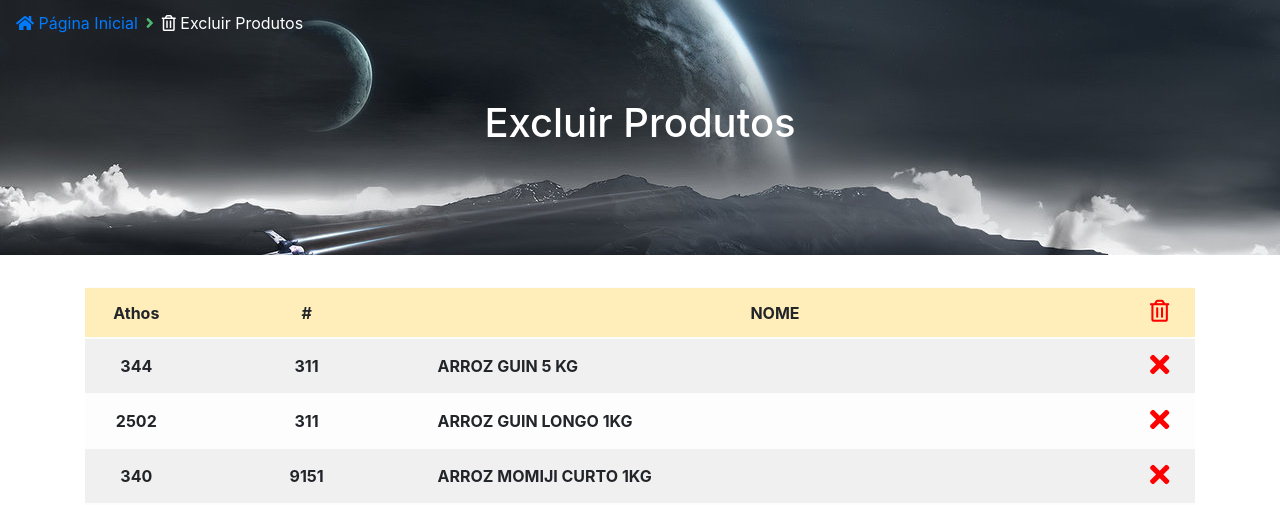
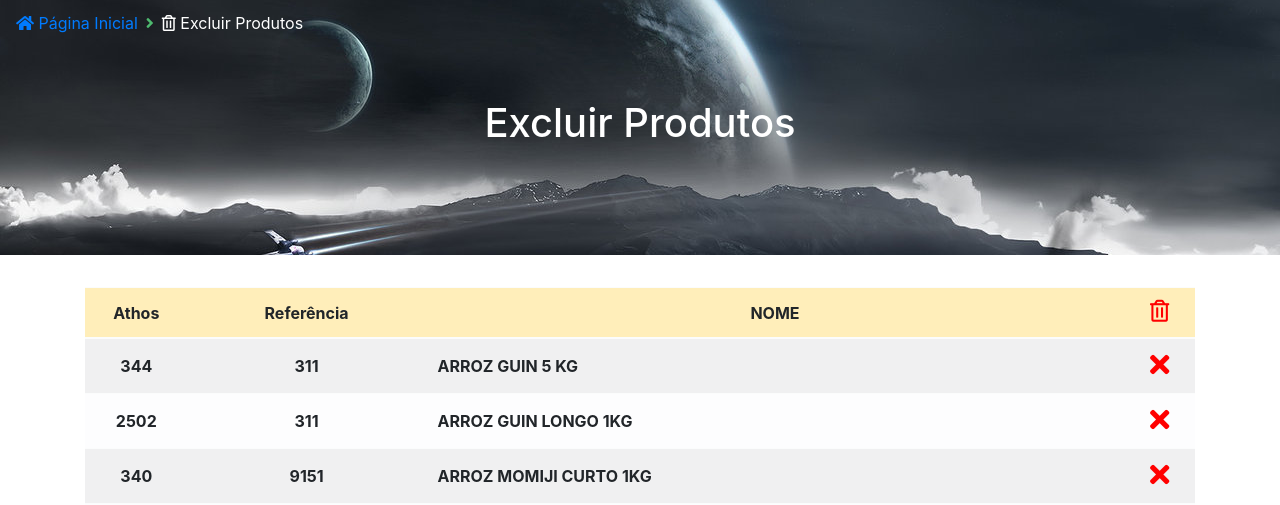
Before and after one commit to leandro1st/nfe, a PHP site: page /excluir/ in a window 1280 px wide. Shown: the part 62-567 px from the top of the page. Run offline with PHP 8.4, Linux system fonts and the light colour scheme; data comes from the database, SQL or seed files in the repository; some libraries are stand-ins or nearby versions.

Commit message:
pequenas alterações

```diff
--- a/excluir/index.php
+++ b/excluir/index.php
@@ -106,7 +106,7 @@ $numero = mysqli_num_rows($procurar);
             <thead>
                 <tr align="center" class="table-warning">
                     <th width="10%">Athos</th>
-                    <th>#</th>
+                    <th>Referência</th>
                     <th>NOME</th>
                     <th>
                         <i class="far fa-trash-alt" style="color: red; font-size: 22px;"></i>
--- a/index.php
+++ b/index.php
@@ -271,6 +271,7 @@ $vetor_ultima_data = mysqli_fetch_array($pesquisar_ultima_data);
 		<table class="table table-striped table-light table-hover" id="tabela_produtos">
 			<thead>
 				<tr align="center" class="table-warning">
+					<th class="theader_top" width="">#</th>
 					<th class="theader_top" width="10%">Athos</th>
 					<th class="theader_top">Referência</th>
 					<th class="theader_top">NOME</th>
@@ -297,6 +298,7 @@ $vetor_ultima_data = mysqli_fetch_array($pesquisar_ultima_data);
 					<form id="form-<?php echo $vetor['codigo']; ?>" method="POST">
 						<tr>
 							<input type="hidden" class="form-control" name="cod" value="<?php echo $vetor['codigo']; ?>">
+							<td class="align-middle" align="center"><b><?php echo $vetor['codigo']; ?></b></td>
 							<td class="align-middle" align="center"><b><?php echo $vetor['cod_athos']; ?></b></td>
 							<td class="align-middle" align="center"><b><?php echo $vetor['id']; ?></b></td>
 							<td class="align-middle" width="70%">
```
